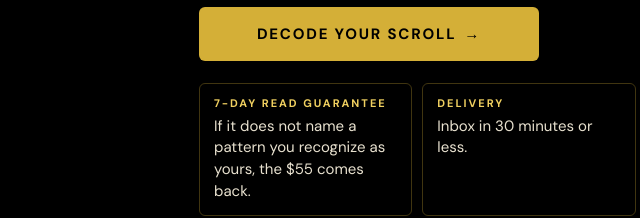
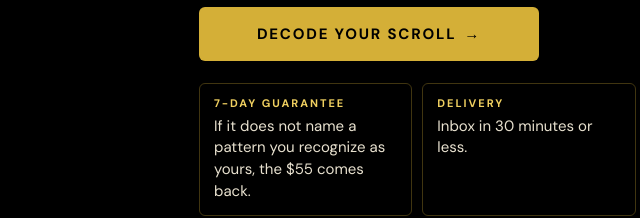
Before and after one commit to lauraego/intel, an Astro site: page /scroll-scan in a window 1280 px wide. Shown: the part 4829-5047 px from the top of the page, 111-751 px from the left. Built offline with nearby package versions, Linux system fonts and the light colour scheme; Astro itself is replaced by a stand-in of ours.

Commit message:
End CTA: '7-day guarantee' (drop 'read', Laura 11/17)
Co-Authored-By: Claude Opus 5.5 <noreply@anthropic.com>

```diff
--- a/src/components/EndCta.astro
+++ b/src/components/EndCta.astro
@@ -8,7 +8,7 @@ const { html } = Astro.props;
   <div class="price"><b>$55</b><span>one time</span></div>
   <a class="btn gold" href="https://viralgrowthmedia.ai/">Decode your Scroll <span aria-hidden="true">&rarr;</span></a>
   <div class="trust">
-    <div><b>7-day read guarantee</b>If it does not name a pattern you recognize as yours, the $55 comes back.</div>
+    <div><b>7-day guarantee</b>If it does not name a pattern you recognize as yours, the $55 comes back.</div>
     <div><b>Delivery</b>Inbox in 30 minutes or less.</div>
     <div><b>&#9733;&#9733;&#9733;&#9733;&#9733;</b>Verified Whop reviews.</div>
   </div>
```
